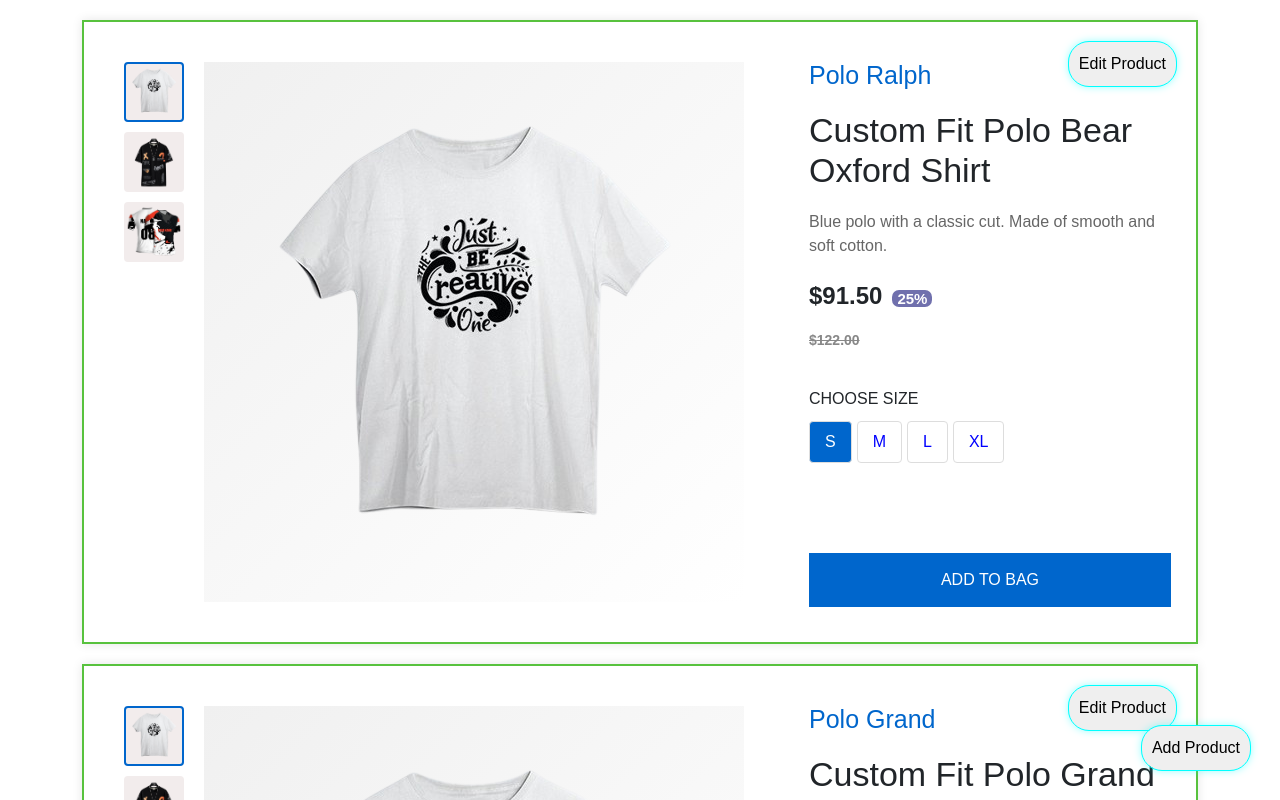
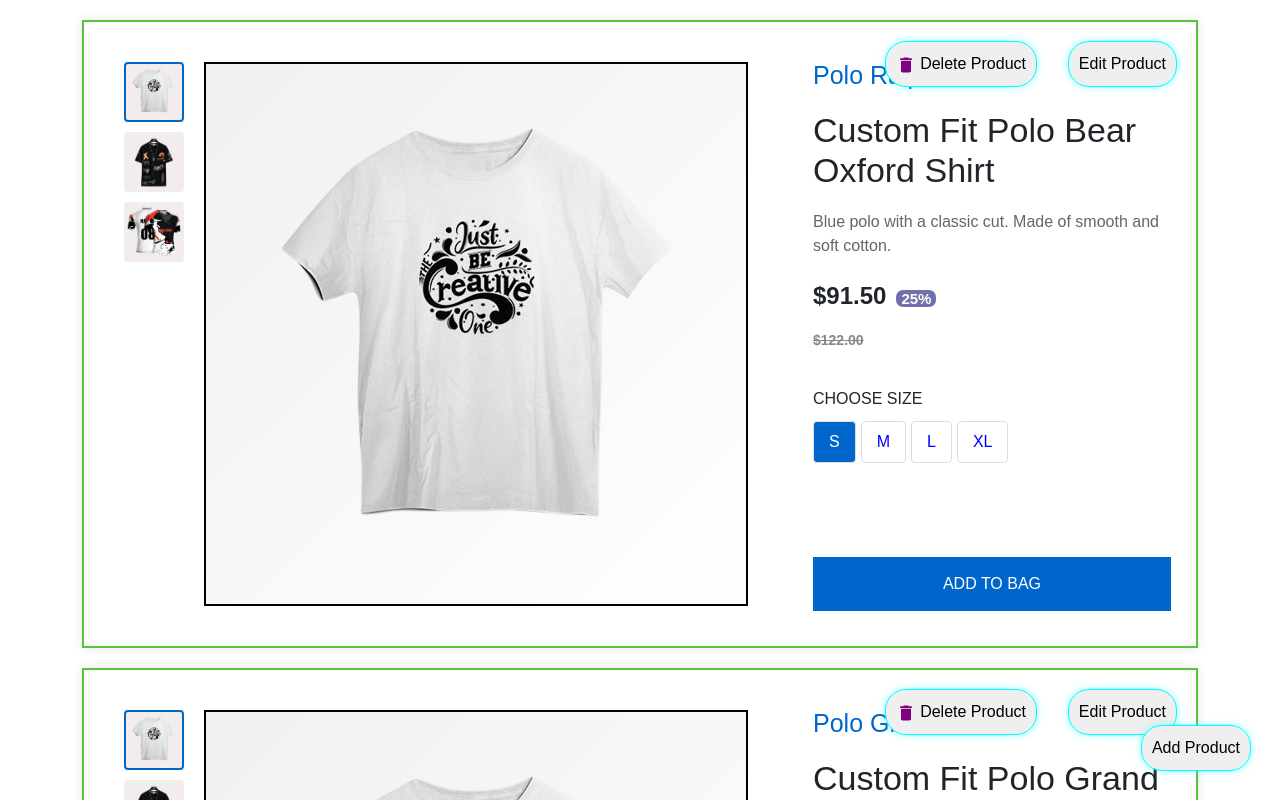
Before and after one commit to MuhammadSalmanKhan333/ReactCart_Layout, a React (Vite) app: page / in a window 1280 px wide. Shown: the top 800 px of the page. Built offline with nearby package versions, Linux system fonts and the light colour scheme; a web font is replaced by a local one.

Commit message:
Delete Functionality Done

```diff
--- a/package.json
+++ b/package.json
@@ -13,7 +13,8 @@
     "bootstrap": "^5.3.3",
     "react": "^18.3.1",
     "react-bootstrap": "^2.10.4",
-    "react-dom": "^18.3.1"
+    "react-dom": "^18.3.1",
+    "react-icons": "^5.3.0"
   },
   "devDependencies": {
     "@eslint/js": "^9.9.0",
--- /dev/null
+++ b/src/components/confirmationDialog/DeleteConfirmationDialog.jsx
@@ -0,0 +1,23 @@
+import React from "react";
+import { Modal, Button } from "react-bootstrap";
+
+const DeleteConfirmationDialog = ({ show, onHide, onDelete }) => {
+  return (
+    <Modal show={show} onHide={onHide}>
+      <Modal.Header closeButton>
+        <Modal.Title>Confirm Deletion</Modal.Title>
+      </Modal.Header>
+      <Modal.Body>Are you sure you want to delete this product?</Modal.Body>
+      <Modal.Footer>
+        <Button variant="secondary" onClick={onHide}>
+          Cancel
+        </Button>
+        <Button variant="danger" onClick={onDelete}>
+          Delete
+        </Button>
+      </Modal.Footer>
+    </Modal>
+  );
+};
+
+export default DeleteConfirmationDialog;
--- a/src/components/modelComponent/PopUpModel.jsx
+++ b/src/components/modelComponent/PopUpModel.jsx
@@ -36,6 +36,7 @@ function PopUpModel({ show, setShow, saveData, data }) {
     var files = Array.from(e.target.files);
     const imagepath = files.map((file) => {
       const fileUrl = URL.createObjectURL(file);
+      console.log(files);
       return fileUrl;
     });
     setFormData((prev) => ({
@@ -49,9 +50,9 @@ function PopUpModel({ show, setShow, saveData, data }) {
       saveData(formData, data.index);
     } else {
       saveData(formData);
+      window.scrollTo(top, { behavior: "smooth" });
     }
     handleClose();
-    window.scrollTo(top, { behavior: "smooth" });
   };
   const validateForm = () => {
     const { brand, title, discount, description, imagePaths } = formData;
--- a/src/components/productComponent/ProductComponent.css
+++ b/src/components/productComponent/ProductComponent.css
@@ -48,6 +48,28 @@
   background: rgb(0, 255, 255, 0.8);
   color: black;
 }
+.deletbtn {
+  position: absolute;
+  top: 20px;
+  right: 10rem;
+  border: none;
+  outline: 1px solid aqua;
+  border-radius: 20px;
+  padding: 10px;
+  box-shadow: 0 0 8px rgb(0, 255, 255, 0.5);
+  cursor: pointer;
+  font-size: medium;
+  font-weight: 500;
+}
+.deletbtn:hover {
+  transition: 0.8s;
+  background: rgb(0, 255, 255, 0.8);
+  color: black;
+}
+.deletbtn .deleteIcon {
+  font-size: 20px;
+  color: purple;
+}
 .product-images {
   display: flex;
   padding: 20px;
--- a/src/components/productComponent/ProductComponent.jsx
+++ b/src/components/productComponent/ProductComponent.jsx
@@ -3,11 +3,16 @@ import "./ProductComponent.css";
 import { dataObj } from "../../data/data";
 import PopUpModel from "../modelComponent/PopUpModel";
 import Products from "../products/Products";
+import { MdDelete } from "react-icons/md";
+import DeleteConfirmationDialog from "../confirmationDialog/DeleteConfirmationDialog";
 
 const ProductComponent = () => {
   const [show, setShow] = useState(false);
   const [product, setProduct] = useState(dataObj);
   const [data, setData] = useState(null);
+  const [showConfirmation, setShowConfirmation] = useState(false);
+  const [deleteProduct, setDeleteProduct] = useState([]);
+
   const handleShow = (data) => {
     setShow(true);
     if (data) {
@@ -25,16 +30,11 @@ const ProductComponent = () => {
       // const updatedProducts = product.splice(index, 1, data);
       let updatedProducts = [...product];
       updatedProducts.splice(index, 1, data);
-
-      console.log({ product }, { updatedProducts }, { index });
-
       setProduct([...updatedProducts]);
-      // setProduct((prevProduct) => ({ [index]: data, ...prevProduct }));
     } else {
       setProduct((prevProduct) => [data, ...prevProduct]);
     }
   };
-
   // const saveData = (data, index) => {
   //   if (index || index === 0) {
   //     console.log("save function", index);
@@ -45,6 +45,16 @@ const ProductComponent = () => {
   //     setProduct((prevProduct) => [data, ...prevProduct]);
   //   }
   // };
+  const handleDeleteConfirmation = (index) => {
+    setDeleteProduct(index);
+    setShowConfirmation(true);
+  };
+  const handleDelete = () => {
+    const remainingProduct = [...product];
+    remainingProduct.splice(deleteProduct, 1);
+    setProduct(remainingProduct);
+    setShowConfirmation(false);
+  };
 
   return (
     <div className="container">
@@ -61,7 +71,10 @@ const ProductComponent = () => {
           />
         )}
       </div>
-      {product.map((data, index) => (
+      {product.length == 0 ? (
+        <h1>Data not found</h1>
+      ) : (
+        product.map((data, index) => (
           <div key={index} className="product-container">
             <div>
               <button
@@ -70,10 +83,22 @@ const ProductComponent = () => {
               >
                 Edit Product
               </button>
+              <button
+                className="deletbtn"
+                onClick={() => handleDeleteConfirmation(index)}
+              >
+                <MdDelete className="deleteIcon" /> Delete Product
+              </button>
             </div>
             <Products data={data} />
           </div>
-      ))}
+        ))
+      )}
+      <DeleteConfirmationDialog
+        show={showConfirmation}
+        onHide={() => setShowConfirmation(false)}
+        onDelete={handleDelete} // Pass the delete handler
+      />
     </div>
   );
 };
--- a/src/components/products/ProductImages.css
+++ b/src/components/products/ProductImages.css
@@ -26,6 +26,7 @@
   justify-content: center;
   padding: 20px;
   min-height: 400px;
+  border: 2px solid black;
 }
 .main-image {
   max-width: 100%;
--- a/src/components/products/ProductImages.jsx
+++ b/src/components/products/ProductImages.jsx
@@ -1,10 +1,12 @@
-import React, { useState } from "react";
+import React, { useEffect, useState } from "react";
 import "./ProductImages.css";
 
 const ProductImages = (props) => {
-  const [selectedImg, setSelectedImg] = useState(
-    props.getdata?.imagePaths?.[0]
-  );
+  const [selectedImg, setSelectedImg] = useState(null);
+
+  useEffect(() => {
+    setSelectedImg(props.getdata?.imagePaths?.[0]);
+  }, [props.getdata.imagePaths]);
 
   function handleChange(path) {
     setSelectedImg(path);
```
Also changed, not shown: src/components/confirmationDialog/DeleteConfirmationDialog.css (added), 1 other file (tests, documents, lock files or other folders). Lines whose indentation alone changed are shown as unchanged.
